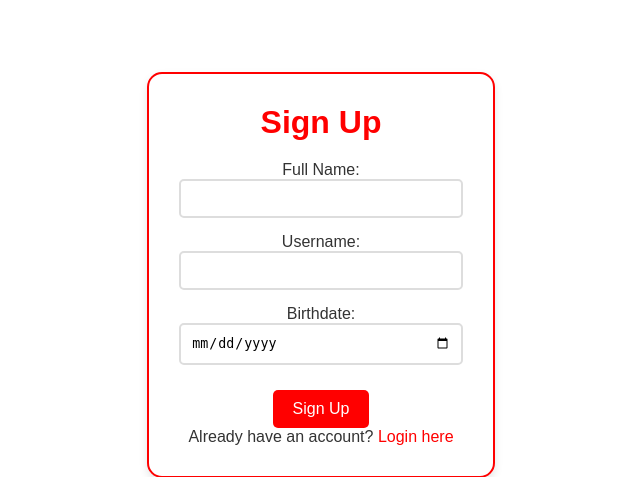
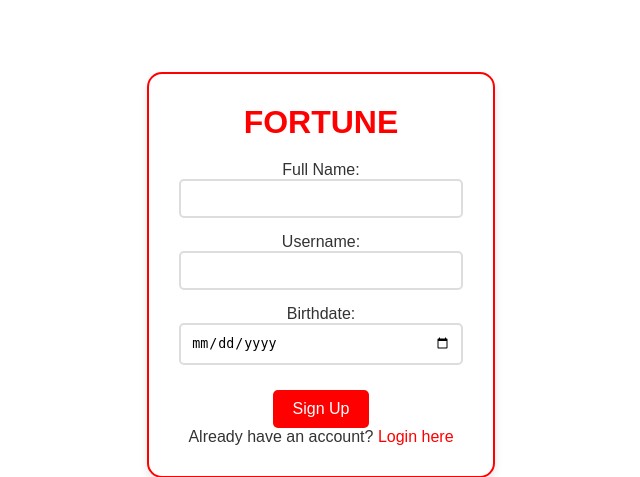
Before and after one commit to e-uphoria/Fortune, a Flask app: page /signup in a window 1280 px wide. Shown: the part 125-602 px from the top of the page, without its empty margins (319-959 px from the left). Run offline with Flask 3, Linux system fonts and the light colour scheme.

Commit message:
minor changes

```diff
--- a/app.py
+++ b/app.py
@@ -6,7 +6,7 @@ from flask_login import LoginManager, UserMixin, login_user, login_required, log
 from datetime import datetime, timedelta
 import random
 from flask_mail import Mail, Message
-from config import MAIL_USERNAME, MAIL_PASSWORD
+#from config import MAIL_USERNAME, MAIL_PASSWORD
 
 app = Flask(__name__)
 app.secret_key = 'supersecretkey'
--- a/templates/login.html
+++ b/templates/login.html
@@ -8,7 +8,7 @@
 </head>
 <body>
     <div class="container">
-        <h1>Login</h1>
+        <h1>FORTUNE</h1>
         <form method="POST" action="{{ url_for('login') }}">
             <label for="username">Username:</label>
             <input type="text" id="username" name="username" required><br>
--- a/templates/signup.html
+++ b/templates/signup.html
@@ -8,7 +8,7 @@
 </head>
 <body>
     <div class="container">
-        <h1>Sign Up</h1>
+        <h1>FORTUNE</h1>
         <form method="POST" action="{{ url_for('signup') }}">
             <label for="full_name">Full Name:</label>
             <input type="text" id="full_name" name="full_name" required><br>
```
Also changed, not shown: instance/users.db.
